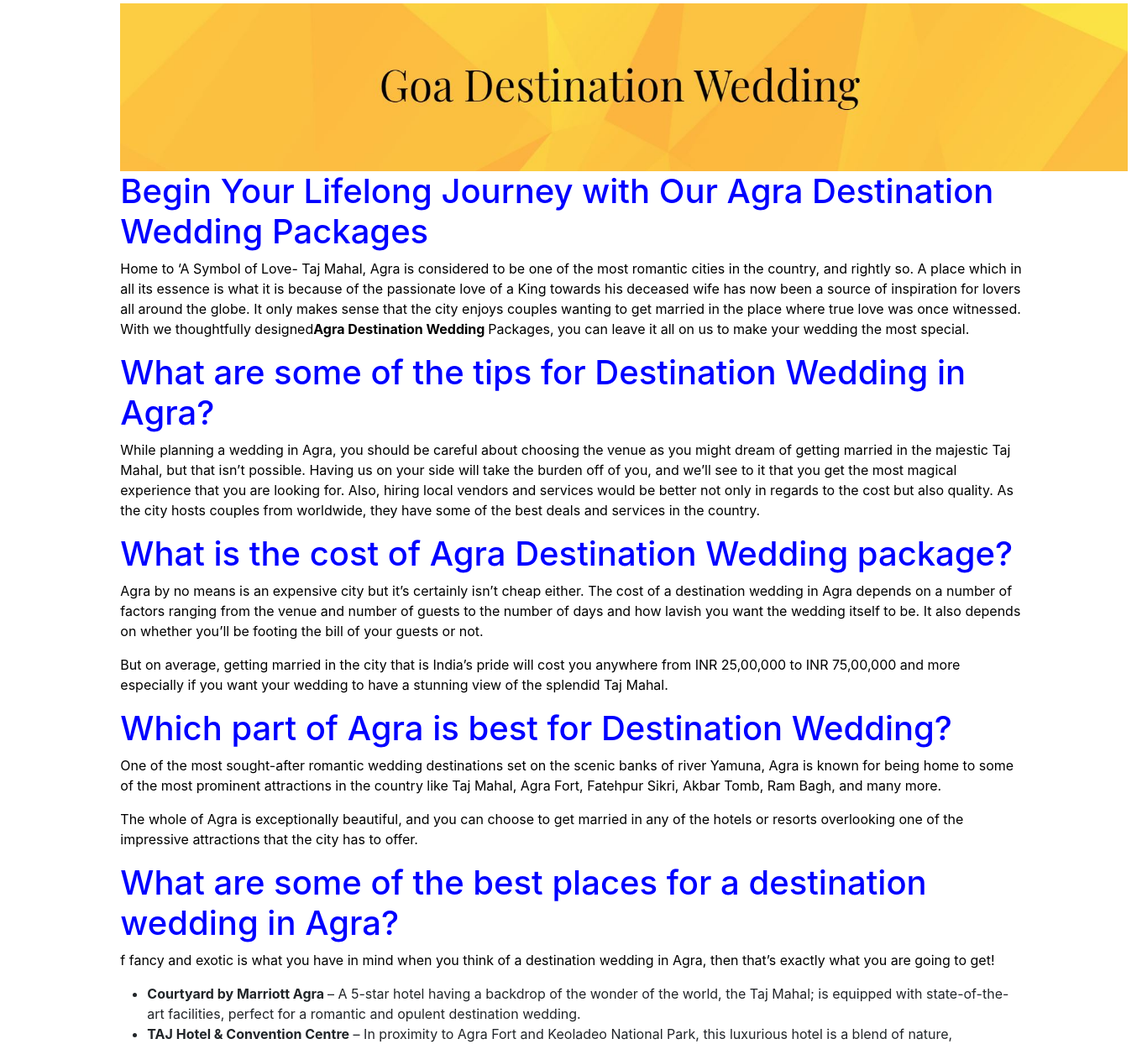
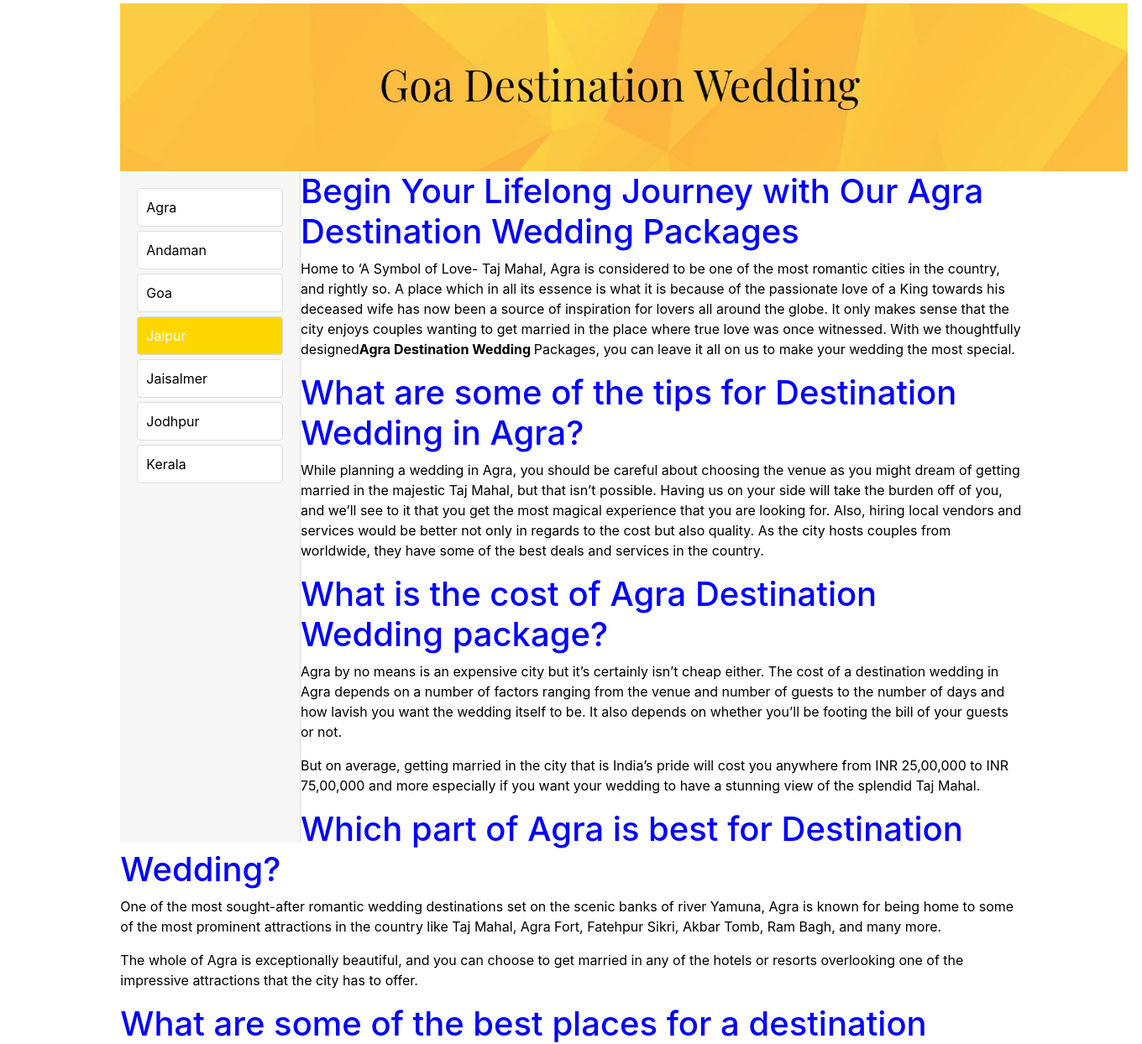
Before and after one commit to josevinoth/bvm_tours_travel_v1.0, a Django app: template tt_project/tt_app/templates/tt_html/wedding_goa.html in a window 1360 px wide. Shown: the part 192-1436 px from the top of the page at 84% size. Run offline with Django 3.2, Linux system fonts and the light colour scheme; the template is opened without the code that fills it, so the values that code supplies are empty; some libraries are stand-ins or nearby versions.

Commit message:
commit pooja(16-aug-2024)

```diff
--- a/tt_project/tt_app/templates/tt_html/wedding_goa.html
+++ b/tt_project/tt_app/templates/tt_html/wedding_goa.html
@@ -2,6 +2,29 @@
 {% load widget_tweaks %}
 {% block content %}
 <style>
+      .sidebar {
+            width: 20%;
+            float: left;
+            background-color: #f7f7f7;
+            padding: 20px;
+            box-sizing: border-box;
+            border-right: 1px solid #ddd;
+            height: 100vh;
+        }
+        .sidebar a {
+            display: block;
+            padding: 10px;
+            text-decoration: none;
+            color: #000;
+            margin-bottom: 5px;
+            background-color: #fff;
+            border: 1px solid #ddd;
+            border-radius: 4px;
+        }
+        .sidebar a.active {
+            background-color: #FFD700;
+            color: #fff;
+        }
     h1{
      color:blue;
     }
@@ -14,6 +37,16 @@
 	<div class="col-10">
 		<div class="container-fluid">
 			<img src="/media/goa1_card.png" width="1200" height="200"/>
+            <div class="sidebar">
+        <a href="#">Agra</a>
+        <a href="#">Andaman</a>
+        <a href="#">Goa</a>
+        <a href="#" class="active">Jaipur</a>
+        <a href="#">Jaisalmer</a>
+        <a href="#">Jodhpur</a>
+        <a href="#">Kerala</a>
+
+    </div>
             <h1>Begin Your Lifelong Journey with Our Agra Destination Wedding Packages</h1>
              <p>Home to ‘A Symbol of Love- Taj Mahal, Agra is considered to be one of the most romantic cities in the country, and rightly so. A place which in all its essence is what it is because of the passionate love of a King towards his deceased wife has now been a source of inspiration for lovers all around the globe. It only makes sense that the city enjoys couples wanting to get married in the place where true love was once witnessed. With we thoughtfully designed<b>Agra Destination Wedding </b>Packages, you can leave it all on us to make your wedding the most special.</p>
              <h1>What are some of the tips for Destination Wedding in Agra?</h1>
```
Also changed, not shown: tt_project/media/andaman1_card.png (added), tt_project/tt_app/static/all.css (line endings or trailing spaces).
